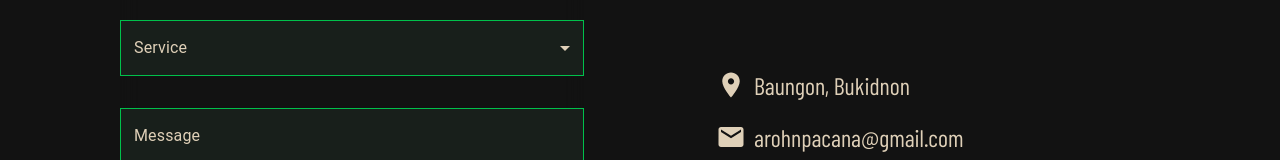
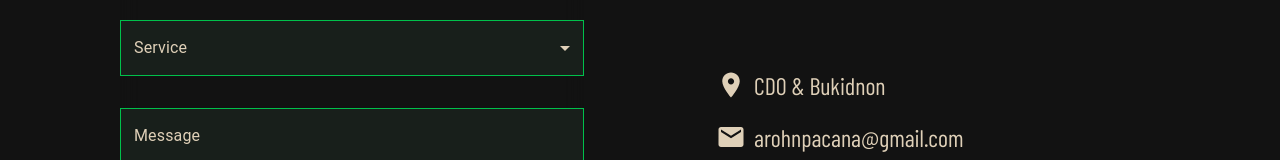
Before and after one commit to Morphmorph/RAP-Portfolio, a React (Create React App) app: page / in a window 1280 px wide. Shown: the part 3071-3231 px from the top of the page. Built offline with nearby package versions, Linux system fonts and the light colour scheme; a web font is replaced by a local one.

Commit message:
updated portfolio 2025

```diff
--- a/package.json
+++ b/package.json
@@ -6,19 +6,14 @@
   "dependencies": {
     "@emotion/react": "^11.11.4",
     "@emotion/styled": "^11.11.5",
-    "@iconify-icons/mdi": "^1.2.48",
     "@iconify/react": "^6.0.0",
     "@mui/icons-material": "^5.15.21",
     "@mui/material": "^5.15.21",
     "@testing-library/jest-dom": "^5.17.0",
     "@testing-library/react": "^13.4.0",
-    "@testing-library/user-event": "^13.5.0",
-    "ajv": "^8.16.0",
-    "ajv-keywords": "^5.1.0",
     "emailjs-com": "^3.2.0",
     "eslint": "^8.57.1",
     "framer-motion": "^11.18.2",
-    "lodash.debounce": "^4.0.8",
     "react": "^18.3.1",
     "react-dom": "^18.3.1",
     "react-scripts": "^5.0.1",
--- a/src/Portfolio/Contact.jsx
+++ b/src/Portfolio/Contact.jsx
@@ -253,7 +253,7 @@ const Contact = () => {
             animate={infoInView ? "visible" : "hidden"}
             transition={{ duration: 1.2 }}
           >
-            <h1 className='text-lg sm:text-2xl' style={{ color: '#DFD0B8' }}>Baungon, Bukidnon</h1>
+            <h1 className='text-lg sm:text-2xl' style={{ color: '#DFD0B8' }}>CDO & Bukidnon</h1>
             <LocationOnIcon className='mr-2' sx={{ fontSize: 30, color: '#DFD0B8' }} />
           </motion.div>
           <motion.div
```
Also changed, not shown: 1 other file (tests, documents, lock files or other folders).
